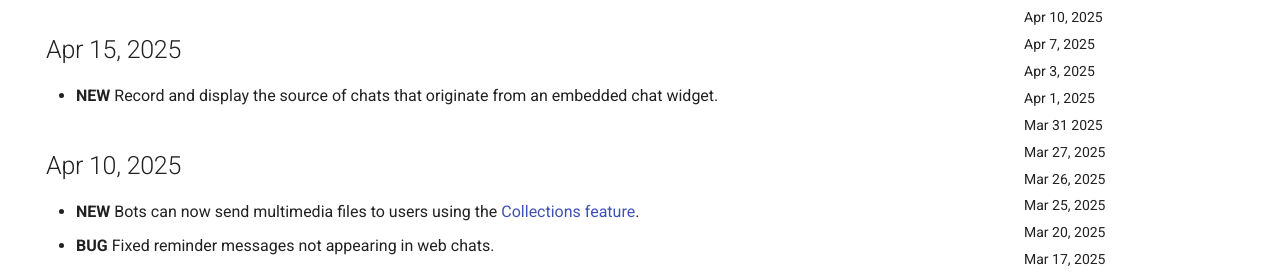
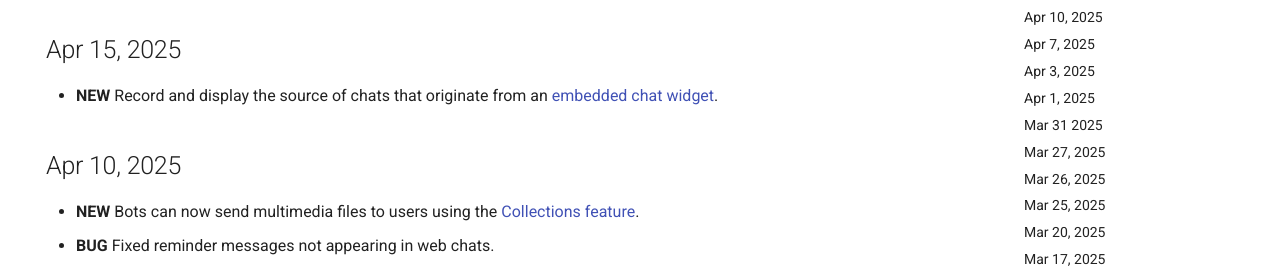
Before and after one commit to dimagi/open-chat-studio-docs, an MkDocs documentation site: the page built from docs/changelog.md, in a window 1280 px wide and 900 px high. Shown: the part 196-474 px from the top of the window. Built offline with MkDocs 1.6.1 and Material for MkDocs 9.7.7, drawn with Linux system fonts in a browser that asks for light colours; emoji names are drawn with the system emoji font; a script that is not in the unit is left out; comment, search, counter and statistics services are not loaded; part of the change alters nothing that is shown.

```diff
--- a/docs/changelog.md
+++ b/docs/changelog.md
@@ -7,7 +7,7 @@ hide:
 
 ## Apr 15, 2025
 
-* **NEW** Record and display the source of chats that originate from an embedded chat widget.
+* **NEW** Record and display the source of chats that originate from an [embedded chat widget](../how-to/embed.md).
 
 ## Apr 10, 2025
 * **NEW** Bots can now send multimedia files to users using the [Collections feature](./concepts/media_collections.md).
```
